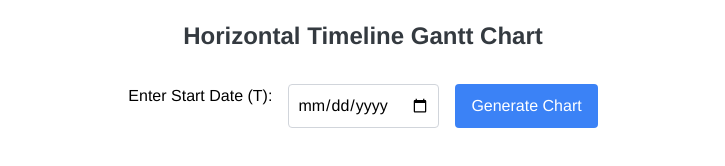
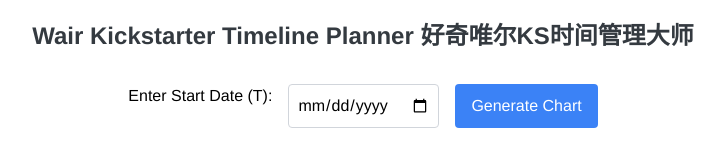
Before and after one commit to Learychin/Kickstarter-Timeline-Keeper, a plain HTML site: page index.html in a window 1280 px wide. Shown: the whole page, without its empty margins (277-1002 px from the left). Drawn offline with nearby package versions, Linux system fonts and the light colour scheme.

Commit message:
Update index.html

```diff
--- a/index.html
+++ b/index.html
@@ -9,7 +9,7 @@
 </head>
 <body>
     <div class="container mx-auto mt-10">
-        <h1 class="text-center text-2xl font-bold mb-8">Horizontal Timeline Gantt Chart</h1>
+        <h1 class="text-center text-2xl font-bold mb-8">Wair Kickstarter Timeline Planner 好奇唯尔KS时间管理大师</h1>
         <div class="flex justify-center mb-8">
             <label for="start-date" class="mr-4">Enter Start Date (T):</label>
             <input type="date" id="start-date" class="border border-gray-300 rounded p-2 mr-4">
```
